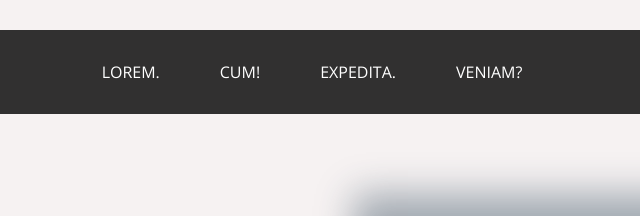
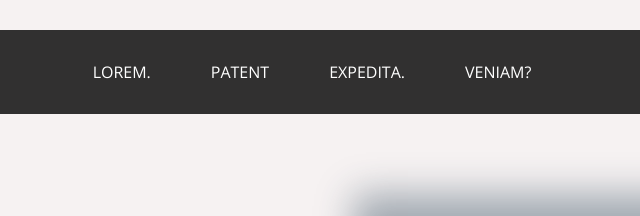
Before and after one commit to smoliar/variables, a website: page index.html in a window 1280 px wide. Shown: the top 216 px of the page, 318-958 px from the left. Drawn offline with nearby package versions, Linux system fonts and the light colour scheme; grey boxes are pictures that could not be loaded; files whose address does not match are found by name.

Commit message:
refactored an item name

```diff
--- a/index.html
+++ b/index.html
@@ -21,7 +21,7 @@
             <nav class="menu">
                 <ul>
                     <li><a href="#">Lorem.</a></li>
-                    <li><a href="#">Cum!</a></li>
+                    <li><a href="#">Patent</a></li>
                     <li><a href="#">Expedita.</a></li>
                     <li><a href="#">Veniam?</a></li>
                 </ul>
```
